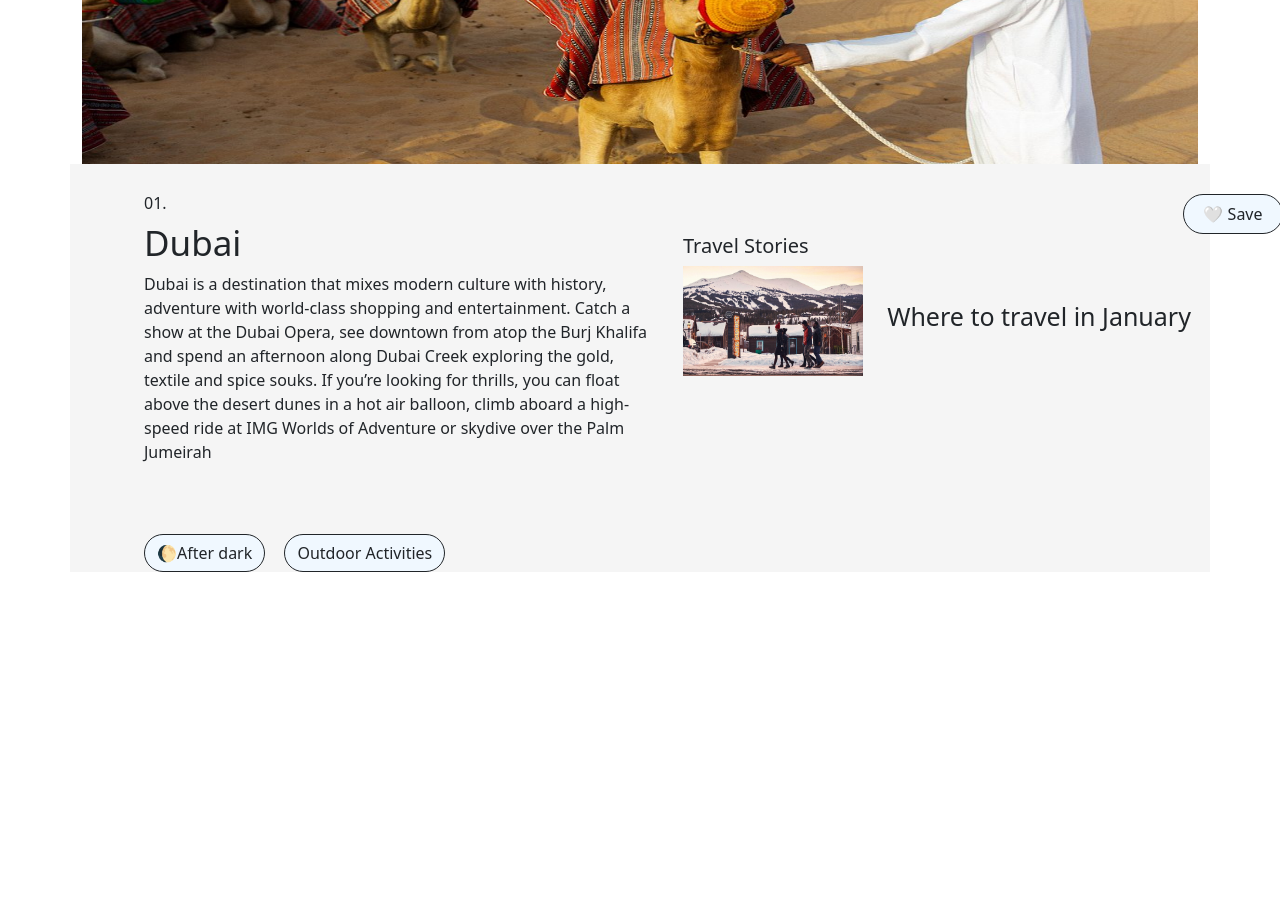
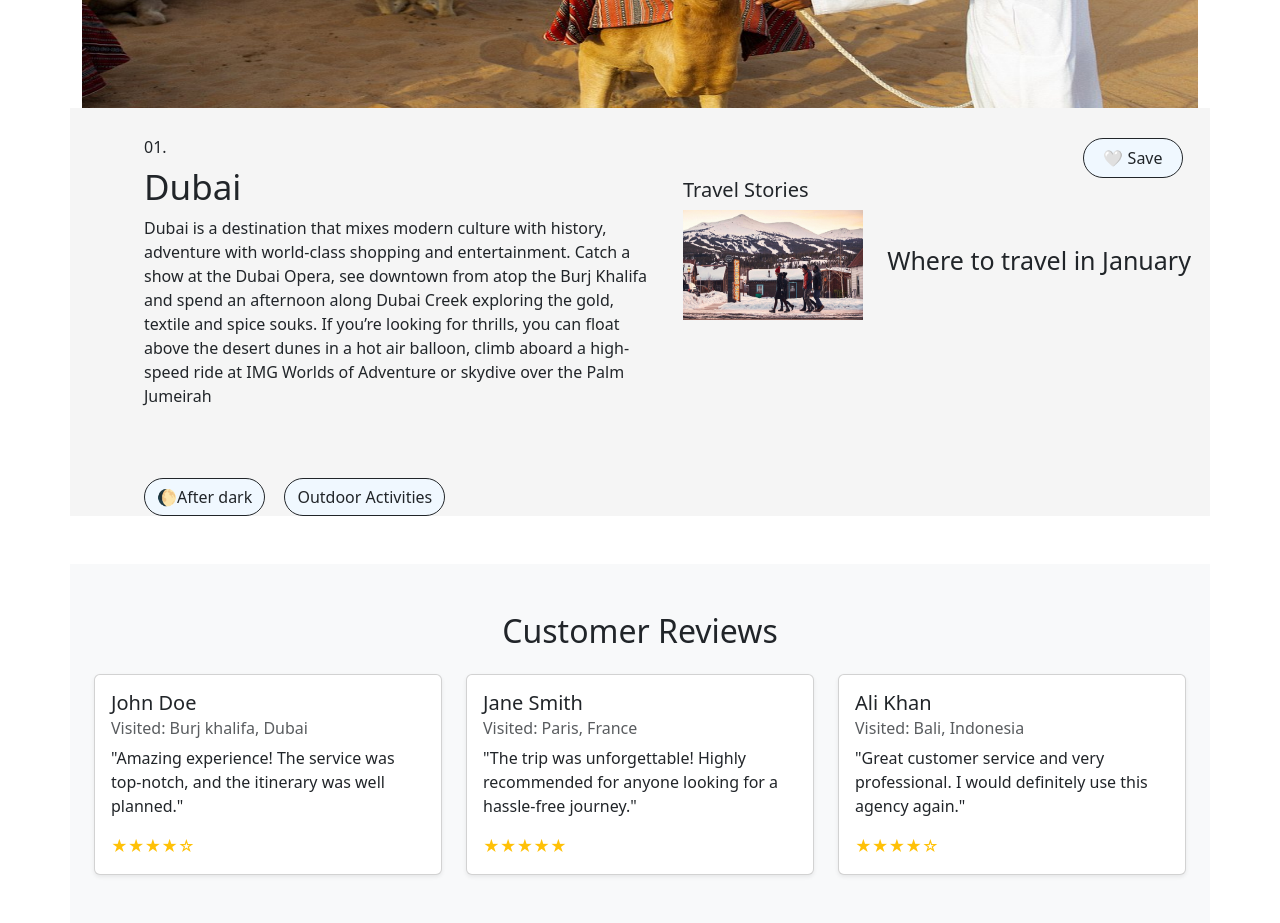
Before and after one commit to poly1997p/Batch-16-class-17, a plain HTML site: page populardes.html in a window 1280 px wide. Shown: the part 1300-2223 px from the top of the page. Before the commit the page ends 1872 px from the top, so only its background shows below. Drawn offline with nearby package versions, Linux system fonts and the light colour scheme.

Commit message:
class 17

```diff
--- a/about.css
+++ b/about.css
@@ -25,7 +25,7 @@ h3{
 .custom-btn{
  height: 40px;
  width: 100px;
-  margin-left: 500px;
+  margin-left: 400px;
   border-radius: 2rem;
   background-color: aliceblue;
 }
--- a/populardes.html
+++ b/populardes.html
@@ -99,12 +99,20 @@
  <!-- ====heading==== -->
   <h3>Top Destinations - World</h3>
   <div class="container mt-2">
-  <p style="width: 850px;">
+  <div class="row">
+   <div class="col-sm-12 col-md-6 col-lg-6">
+  <p>
     The world is brimming with incredible travel destinations, each offering its unique charm and allure. Among the top contenders is Paris, France, famously known as the "City of Light,
-    " with its iconic Eiffel Tower, art-rich Louvre Museum, and romantic Seine River. Bali, Indonesia, is another favorite, renowned for its stunning beaches, lush rice terraces, and <br> <br>vibrant
-    spiritual culture. Tokyo, Japan, blends modern innovation with deep-rooted traditions, offering neon-lit streets alongside tranquil shrines. Santorini, Greece, captivates travelers with its whitewashed architecture and mesmerizing sunsets over the Aegean Sea.
-    For adventure seekers, Cape Town, South Africa, presents breathtaking landscapes from Table Mountain to its rugged coastline.
-  </p>
+    " with its iconic Eiffel Tower, art-rich Louvre Museum, and romantic Seine River. Bali, Indonesia, is another favorite, renowned for its stunning beaches, lush rice terraces, and vibrant
+    spiritual culture. </p></div>
+
+    <div class="col-sm-12 col-md-6 col-lg-6">
+    <p>
+     Tokyo, Japan, blends modern innovation with deep-rooted traditions, offering neon-lit streets alongside tranquil shrines. Santorini, Greece, captivates travelers with its whitewashed architecture and mesmerizing sunsets over the Aegean Sea.
+    For adventure seekers, Cape Town, South Africa, presents breathtaking landscapes from Table Mountain to its rugged coastline. </p>
+  </div>
+
+</div>
   </div>
   <!-- ======slide==== -->
 
@@ -132,11 +140,11 @@
       <span class="visually-hidden">Next</span>
     </button>
   </div>
-      <!-- ====div==== -->
+      <!-- ====div start==== -->
        <div class="container custom-color">
       <div class="had row">
         <!-- ===1st div=== -->
-        <div class="col-sm-12 col-md-6">
+        <div class="col-sm-12 col-md-6 col-lg-6">
       <h6>01.</h6>
     <h2 style="font-size: 35px;">Dubai</h2>
     <p>Dubai is a destination that mixes modern culture with history, adventure with world-class shopping and entertainment.
@@ -148,15 +156,68 @@
        <button class="btn btn-outline-dark cus-btn" role="button">Outdoor Activities</button>
       </div>
       <!-- ====2nd div=== -->
-       <div class="col-sm-12 col-md-6">
-      <button class="btn btn-outline-dark custom-btn" role="button">🤍&nbsp;Save</button>
-      <h5>Travel Stories</h5>
+       <div class="col-sm-12 col-md-6 col-lg-6">
+     <button class="btn btn-outline-dark custom-btn" role="button">🤍&nbsp;Save</button>
+     <h5>Travel Stories</h5>
       <a href="#"><img src="img/caption (1).jpg" height="110px" width="180px"></a>
       <span class="sppn">Where to travel in January</span>
        </div>
+       <!-- ====2nd div end==== -->
     </div>
     </div>
-    <!-- ====review=== -->
+    <!-- ======div end==== -->
+
+    <!-- ====review start=====- -->
+    <section class="bg-light py-5  mt-5 container">
+      <div class="container">
+          <h2 class="text-center mb-4">Customer Reviews</h2>
+          <div class="row g-4">
+              <!-- Review Card 1 -->
+              <div class="col-md-4">
+                  <div class="card shadow-sm">
+                      <div class="card-body">
+                          <h5 class="card-title">John Doe</h5>
+                          <h6 class="card-subtitle mb-2 text-muted">Visited: Burj khalifa, Dubai</h6>
+                          <p class="card-text">"Amazing experience! The service was top-notch, and the itinerary was well planned."</p>
+                          <div class="text-warning">
+                              ★★★★☆
+                          </div>
+                      </div>
+                  </div>
+              </div>
+              <!-- Review Card 2 -->
+              <div class="col-md-4">
+                  <div class="card shadow-sm">
+                      <div class="card-body">
+                          <h5 class="card-title">Jane Smith</h5>
+                          <h6 class="card-subtitle mb-2 text-muted">Visited: Paris, France</h6>
+                          <p class="card-text">"The trip was unforgettable! Highly recommended for anyone looking for a hassle-free journey."</p>
+                          <div class="text-warning">
+                              ★★★★★
+                          </div>
+                      </div>
+                  </div>
+              </div>
+
+              <!-- Review Card 3 -->
+              <div class="col-md-4">
+                  <div class="card shadow-sm">
+                      <div class="card-body">
+                          <h5 class="card-title">Ali Khan</h5>
+                          <h6 class="card-subtitle mb-2 text-muted">Visited: Bali, Indonesia</h6>
+                          <p class="card-text">"Great customer service and very professional. I would definitely use this agency again."</p>
+                          <div class="text-warning">
+                              ★★★★☆
+                          </div>
+                      </div>
+                  </div>
+              </div>
+          </div>
+      </div>
+  </section>
+
+     <!-- =====review end==== -->
+
 
     <script src="https://cdn.jsdelivr.net/npm/bootstrap@5.3.3/dist/js/bootstrap.bundle.min.js" integrity="sha384-YvpcrYf0tY3lHB60NNkmXc5s9fDVZLESaAA55NDzOxhy9GkcIdslK1eN7N6jIeHz" crossorigin="anonymous"></script>
 </body>
```
